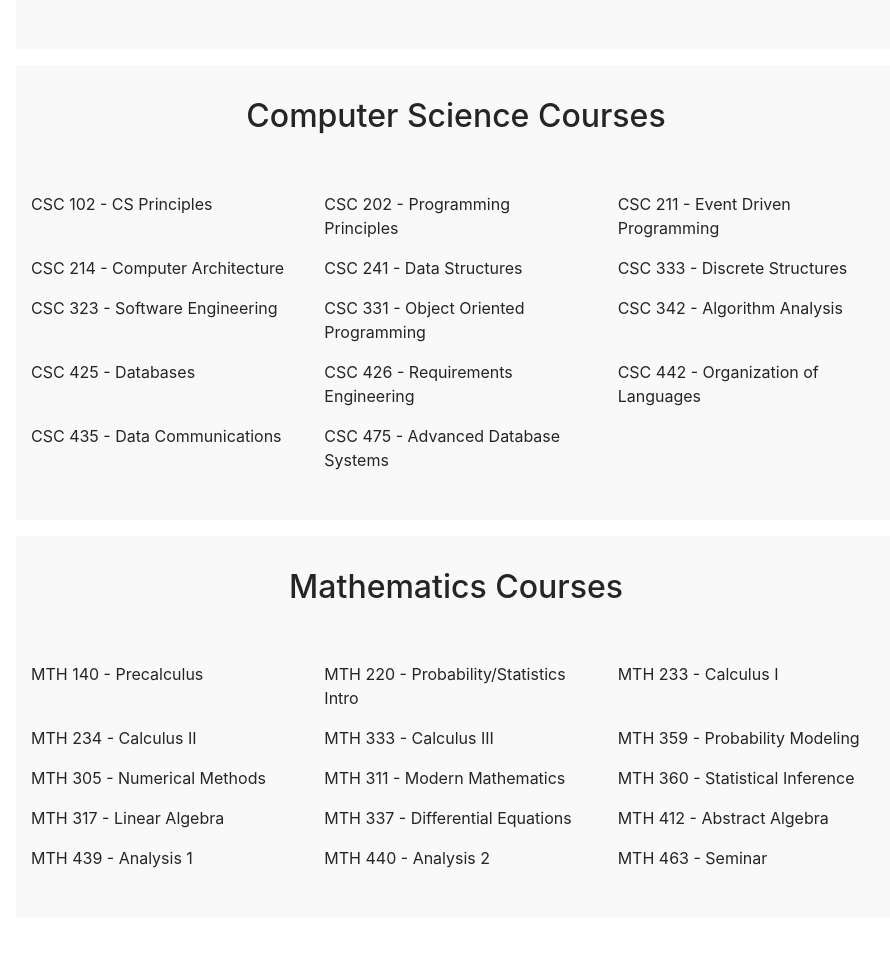
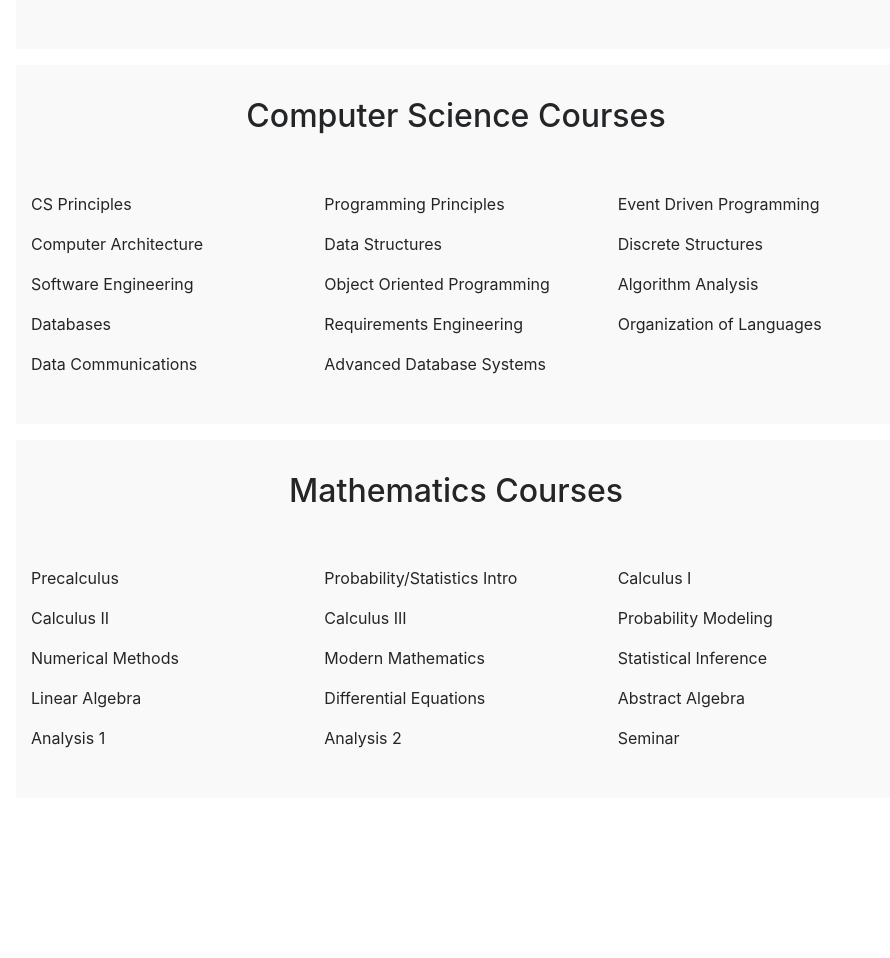
Before and after one commit to samclayj/flaskportfolio, a Flask app: page / in a window 1280 px wide. Shown: the part 1606-2564 px from the top of the page, without its empty margins (344-1234 px from the left). After the commit the page ends 2354 px from the top, so only its background shows below. Run offline with Flask 2, Linux system fonts and the light colour scheme; style sheets or scripts are compiled from the project's sources; some libraries are stand-ins or nearby versions.

Commit message:
Added resume

```diff
--- a/portfolio/charts.py
+++ b/portfolio/charts.py
@@ -7,6 +7,7 @@ class ChartTypes():
     """
     LINE = 'line'
     BUBBLE = 'bubble'
+    HORIZONTAL_BAR = 'horizontalBar'
 
 
 class Chart:
--- a/portfolio/templates/components/icon-links.html
+++ b/portfolio/templates/components/icon-links.html
@@ -8,5 +8,5 @@
     <a href='https://www.instagram.com/samclayj/'><i class="fab fa-instagram"></i></a>
 </div>
 <div class='connect-icon'>
-    <a href=''><i class="fas fa-file-alt"></i></a>
+    <a href='{{ url_for('static', filename='assets/docs/jentsch_resume.pdf')  }}'><i class="fas fa-file-alt"></i></a>
 </div>
--- a/portfolio/templates/navigation-base.html
+++ b/portfolio/templates/navigation-base.html
@@ -17,7 +17,7 @@
     <meta name="viewport" content="width=device-width, initial-scale=1, shrink-to-fit=no">
     <meta name="description" content="">
     <meta name="author" content="">
-    <link rel="icon" href="{{ url_for('static', filename='favicon.ico') }}../../../../favicon.ico">
+    <link rel="icon" href="{{ url_for('static', filename='favicon.ico') }}">
 
     <title>{% block title %}{% endblock %} - Sam Jentsch</title>
 
--- a/portfolio/templates/resume/education.html
+++ b/portfolio/templates/resume/education.html
@@ -5,54 +5,54 @@
     <div class="container my-3 py-3">
       <div class="row">
           <div class ="col">
-              <p>CSC 102 - CS Principles</p>
+              <p>CS Principles</p>
           </div>
           <div class ="col">
-              <p>CSC 202 - Programming Principles</p>
+              <p>Programming Principles</p>
           </div>
           <div class="col">
-              <p>CSC 211 - Event Driven Programming</p>
+              <p>Event Driven Programming</p>
           </div>
       </div>
       <div class = "row">
           <div class="col">
-              <p>CSC 214 - Computer Architecture</p>
+              <p>Computer Architecture</p>
           </div>
           <div class="col">
-              <p>CSC 241 - Data Structures</p>
+              <p>Data Structures</p>
           </div>
           <div class="col">
-              <p>CSC 333 - Discrete Structures</p>
+              <p>Discrete Structures</p>
           </div>
       </div>
       <div class = "row">
         <div class ="col">
-            <p>CSC 323 - Software Engineering</p>
+            <p>Software Engineering</p>
         </div>
         <div class ="col">
-            <p>CSC 331 - Object Oriented Programming</p>
+            <p>Object Oriented Programming</p>
         </div>
           <div class="col">
-              <p>CSC 342 - Algorithm Analysis</p>
+              <p>Algorithm Analysis</p>
           </div>
       </div>
       <div class="row">
           <div class="col">
-              <p>CSC 425 - Databases</p>
+              <p>Databases</p>
           </div>
           <div class="col">
-              <p>CSC 426 - Requirements Engineering</p>
+              <p>Requirements Engineering</p>
           </div>
           <div class="col">
-              <p>CSC 442 - Organization of Languages</p>
+              <p>Organization of Languages</p>
           </div>
       </div>
       <div class="row">
           <div class="col">
-              <p>CSC 435 - Data Communications</p>
+              <p>Data Communications</p>
           </div>
           <div class="col">
-              <p>CSC 475 - Advanced Database Systems</p>
+              <p>Advanced Database Systems</p>
           </div>
           <div class="col"></div>
       </div>
@@ -66,57 +66,57 @@
         <div class="container my-3 py-3">
           <div class="row">
               <div class="col">
-                  <p>MTH 140 - Precalculus</p>
+                  <p>Precalculus</p>
               </div>
               <div class="col">
-                  <p>MTH 220 - Probability/Statistics Intro</p>
+                  <p>Probability/Statistics Intro</p>
               </div>
               <div class ="col">
-                  <p>MTH 233 - Calculus I</p>
+                  <p>Calculus I</p>
               </div>
           </div>
           <div class = "row">
               <div class="col">
-                  <p>MTH 234 - Calculus II</p>
+                  <p>Calculus II</p>
               </div>
               <div class="col">
-                  <p>MTH 333 - Calculus III</p>
+                  <p>Calculus III</p>
               </div>
               <div class="col">
-                  <p>MTH 359 - Probability Modeling</p>
+                  <p>Probability Modeling</p>
               </div>
           </div>
           <div class="row">
               <div class ="col">
-                  <p>MTH 305 - Numerical Methods</p>
+                  <p>Numerical Methods</p>
               </div>
               <div class="col">
-                  <p>MTH 311 - Modern Mathematics</p>
+                  <p>Modern Mathematics</p>
               </div>
               <div class="col">
-                  <p>MTH 360 - Statistical Inference</p>
+                  <p>Statistical Inference</p>
               </div>
           </div>
           <div class="row">
               <div class="col">
-                  <p>MTH 317 - Linear Algebra</p>
+                  <p>Linear Algebra</p>
               </div>
               <div class="col">
-                  <p>MTH 337 - Differential Equations</p>
+                  <p>Differential Equations</p>
               </div>
               <div class="col">
-                  <p>MTH 412 - Abstract Algebra</p>
+                  <p>Abstract Algebra</p>
               </div>
           </div>
           <div class="row">
               <div class="col">
-                  <p>MTH 439 - Analysis 1</p>
+                  <p>Analysis 1</p>
               </div>
               <div class="col">
-                  <p>MTH 440 - Analysis 2</p>
+                  <p>Analysis 2</p>
               </div>
               <div class="col">
-                  <p>MTH 463 - Seminar</p>
+                  <p>Seminar</p>
               </div>
           </div>
         </div>
```
Also changed, not shown: 1 other file.
